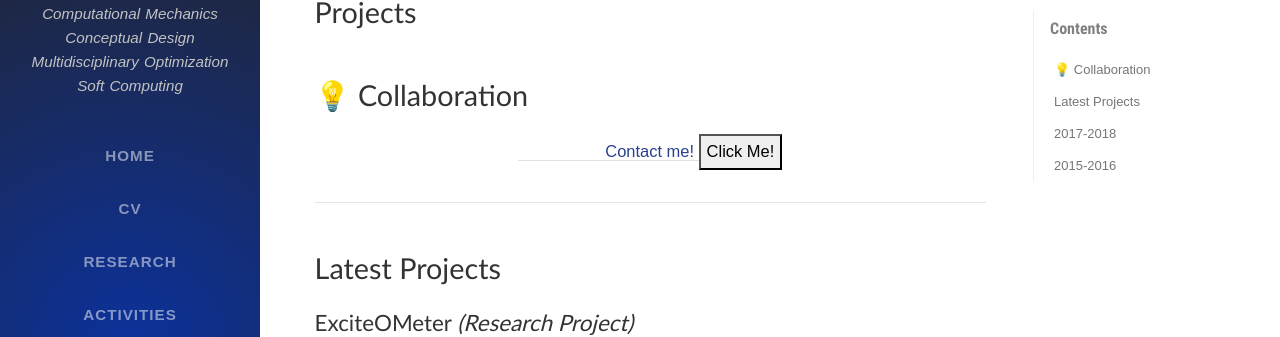
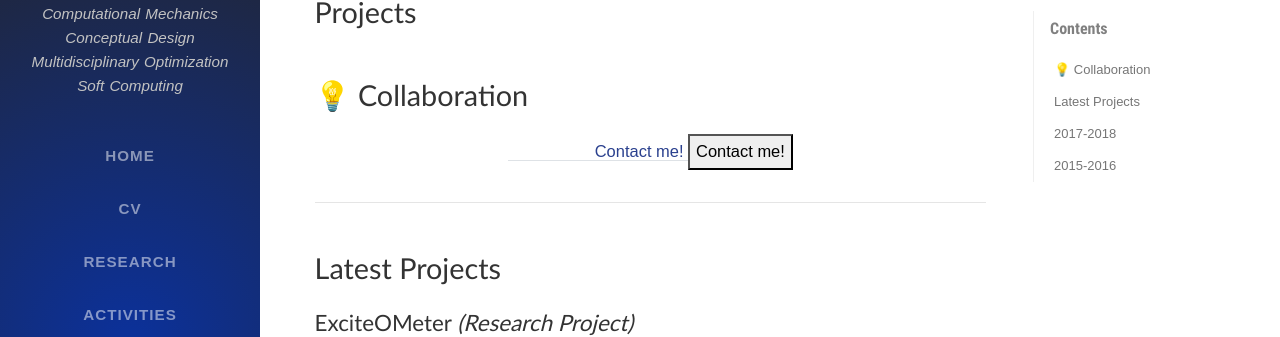
Before and after one commit to Brahim-Benaissa/Brahim-Benaissa.github.io, a Jekyll site: the page built from tabs/projects.md, in a window 1280 px wide and 900 px high. Shown: the part 101-438 px from the top of the window. Built offline with Jekyll 4.4.1, drawn with Linux system fonts in a browser that asks for light colours; nearby versions of some CDN libraries; some web fonts are replaced; comment, search, counter and statistics services are not loaded.

Commit message:
Update projects.md

```diff
--- a/tabs/projects.md
+++ b/tabs/projects.md
@@ -16,7 +16,7 @@ toc: true
   Contact me!
 </a>
 
- <button type="button">Click Me!</button>
+ <a target="_blank" rel="noopener noreferrer" href="mailto:benaissa@toyota-ti.ac.jp?subject=Hi"> <button type="button">  Contact me!</button> </a>
 
 
 </p>
```
